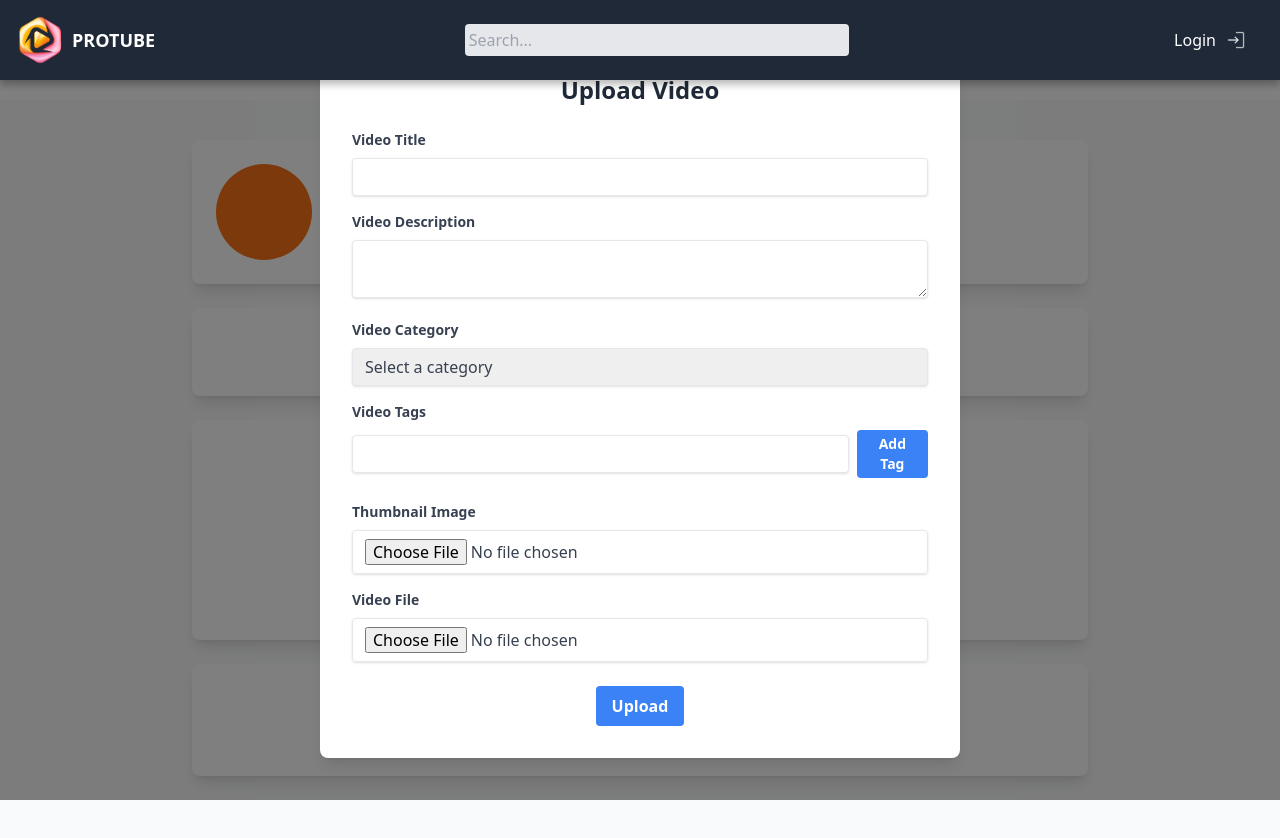
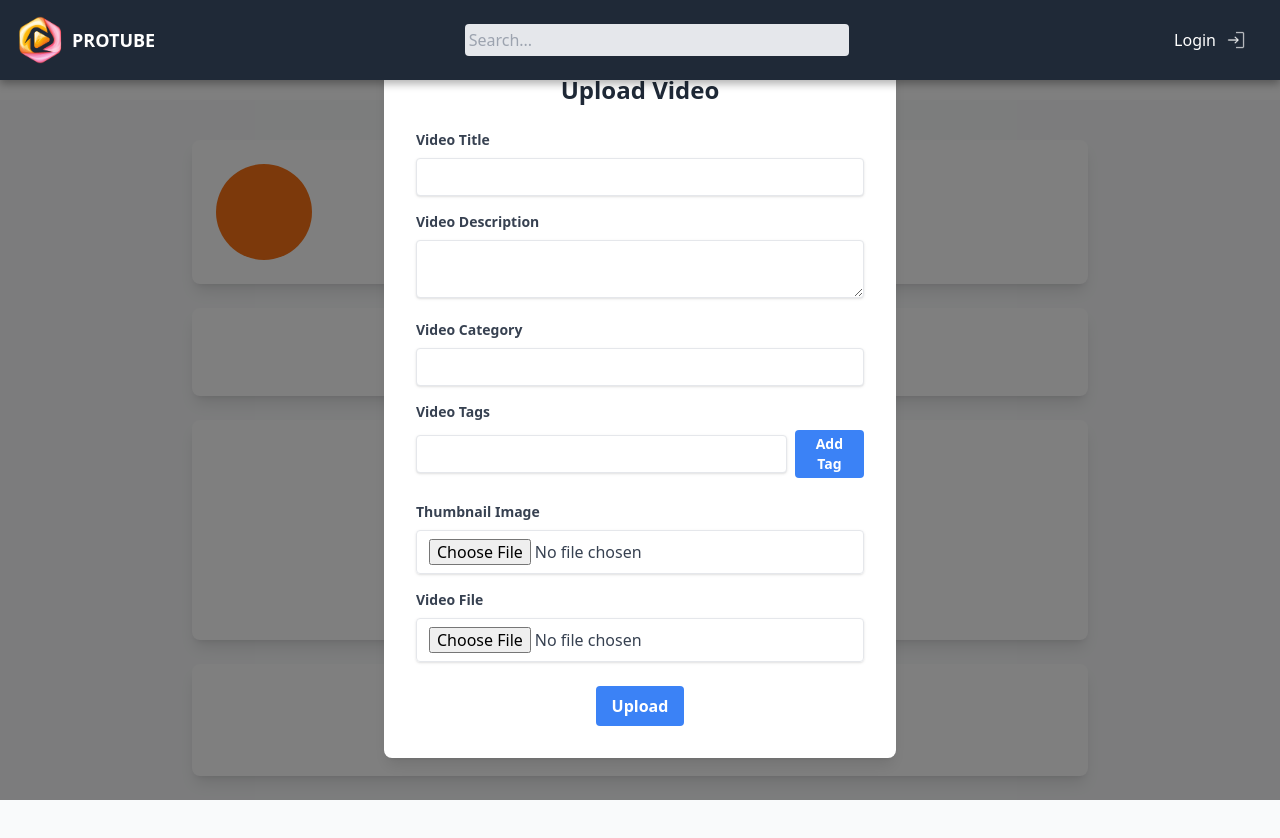
Before and after one commit to OscarArnedo/LS2-protube-grup9, a React (Vite) app in the folder frontend/: page /profile in a window 1280 px wide. Both pictures are taken after a click on the button "Upload Video". Shown: the top 838 px of the page. Built offline with nearby package versions, Linux system fonts and the light colour scheme.

Commit message:
Fix videoUpload

```diff
--- a/frontend/src/pages/UserProfilePage.tsx
+++ b/frontend/src/pages/UserProfilePage.tsx
@@ -17,7 +17,6 @@ const UserProfilePage: React.FC = () => {
   const [videoTags, setVideoTags] = useState<string[]>([]);
   const [videoFile, setVideoFile] = useState<File | null>(null);
   const [thumbnailFile, setThumbnailFile] = useState<File | null>(null);
-  const [categories, setCategories] = useState<string[]>([]);
   const [newTag, setNewTag] = useState('');
   const [comments, setComments] = useState<CommentDTO[]>([]);
   const [videos, setVideos] = useState<VideosDTO[]>([]);
@@ -26,6 +25,7 @@ const UserProfilePage: React.FC = () => {
   const [currentVideoId, setCurrentVideoId] = useState<number | null>(null);
   const [editTitle , setEditTitle] = useState('');
   const [editDescription, setEditDescription] = useState('');
+
 
   useEffect(() => {
     const fetchData = async () => {
@@ -39,7 +39,6 @@ const UserProfilePage: React.FC = () => {
 
         const imagesUrlsMap = await getImagesForVideos(videosData);
         setImageUrls(imagesUrlsMap);
-        fetchCategories();
 
     } catch (error) {
       console.error('Error fetching data:', error);
@@ -49,10 +48,10 @@ const UserProfilePage: React.FC = () => {
   fetchData();
 }, []);
 
-  const fetchCategories = async () => {
-    const fetchedCategories = ['Category 1', 'Category 2', 'Category 3']; // Ejemplo de categorías
-    setCategories(fetchedCategories);
-  };
+  /*const fetchedCategory = async () => {
+    const fetchedCategory = 'Category 1';
+    setCategory(fetchedCategory);
+  };*/
 
   const handleUploadVideo = () => {
     setUploadPopupOpen(true);
@@ -215,7 +214,7 @@ const UserProfilePage: React.FC = () => {
       {/* Pop-up de subida de videos */}
       {isUploadPopupOpen && (
       <div className="fixed inset-0 flex items-center justify-center bg-black bg-opacity-50 z-50">
-          <div className="bg-white w-1/2 p-8 rounded-lg shadow-lg relative z-50">
+        <div className="bg-white w-full sm:w-3/4 md:w-1/2 max-w-lg p-8 rounded-lg shadow-lg relative z-50 mx-4">
           <button
             className="absolute top-2 right-2 text-gray-600 hover:text-gray-800"
             onClick={handleClosePopup}
@@ -252,22 +251,18 @@ const UserProfilePage: React.FC = () => {
               />
             </div>
             <div className="mb-4">
-                <label className="block text-gray-700 text-sm font-bold mb-2" htmlFor="videoCategory">
+              <label className="block text-gray-700 text-sm font-bold mb-2" htmlFor="categories">
                 Video Category
               </label>
-                <select
-                  id="videoCategory"
-                  name="videoCategory"
+              <input
+                type="text"
+                id="categories"
+                name="categories"
                 value={videoCategory}
                 onChange={(e) => setVideoCategory(e.target.value)}
                 className="shadow appearance-none border rounded w-full py-2 px-3 text-gray-700 leading-tight focus:outline-none focus:shadow-outline"
                 required
-                >
-                  <option value="">Select a category</option>
-                  {categories.map((category) => (
-                    <option key={category} value={category}>{category}</option>
-                  ))}
-                </select>
+              />
             </div>
             <div className="mb-4">
               <label className="block text-gray-700 text-sm font-bold mb-2" htmlFor="videoTags">
```
Lines whose indentation alone changed are shown as unchanged.
